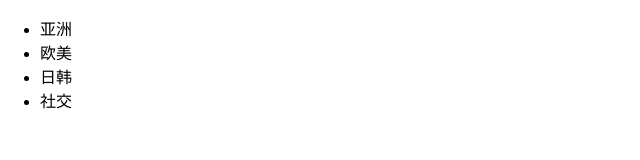
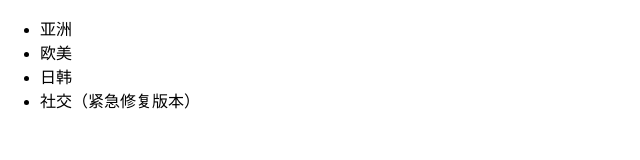
Before and after one commit to git-yzj/gdHot, a plain HTML site: page index.html in a window 1280 px wide. Shown: the whole page, without its empty margins (0-640 px from the left). Drawn offline with Linux system fonts and the light colour scheme.

Commit message:
第五次提交-紧急修复线上bug

```diff
--- a/index.html
+++ b/index.html
@@ -14,7 +14,7 @@
     <li>亚洲</li>
     <li>欧美</li>
     <li>日韩</li>
-    <li>社交</li>
+    <li>社交（紧急修复版本）</li>
 </ul>
 </body>
 </html>
```
